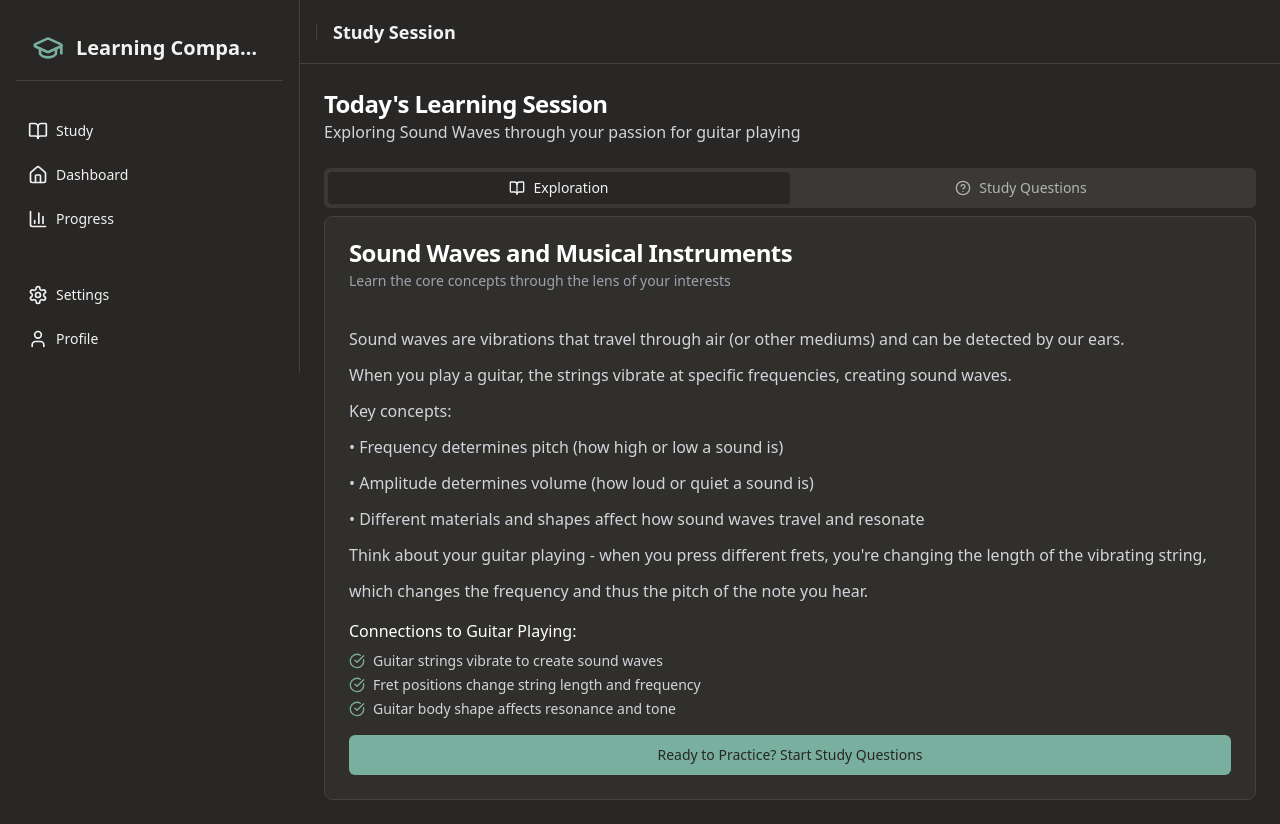
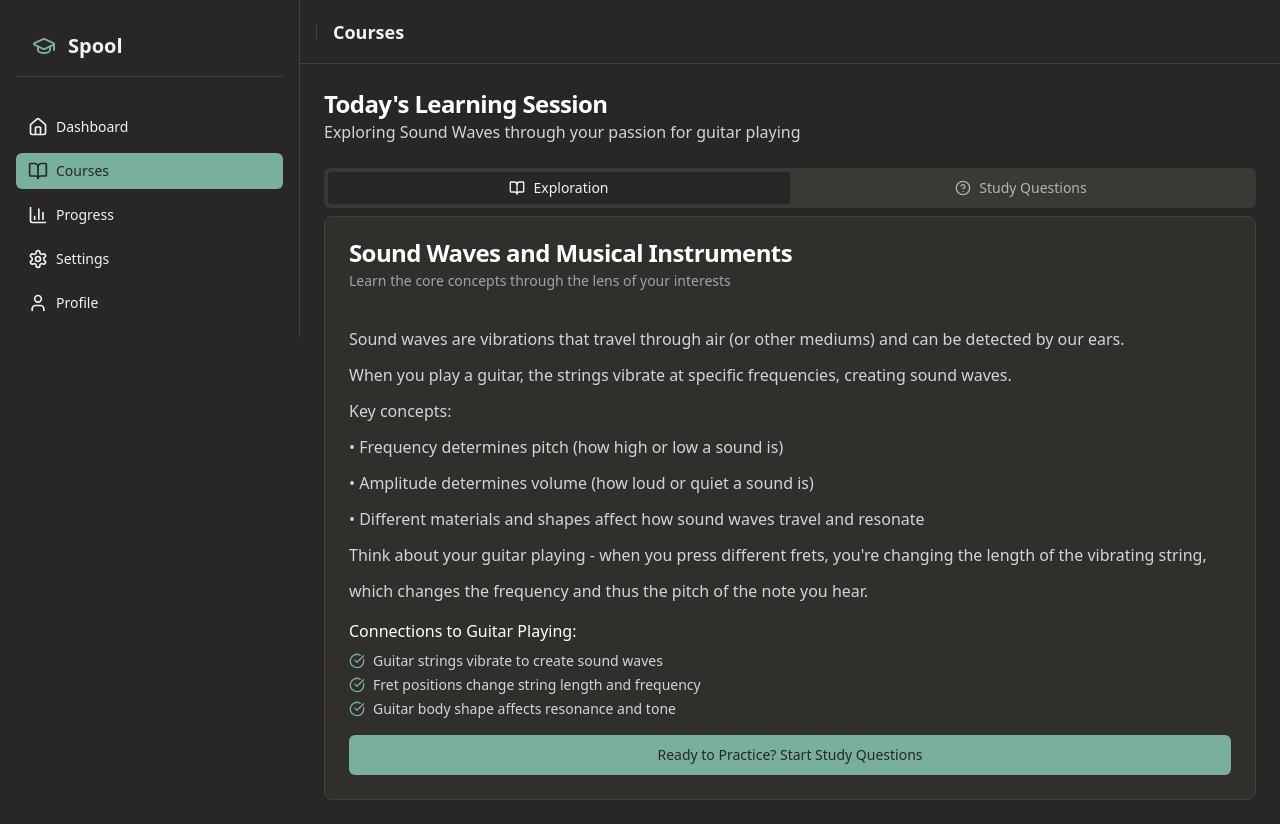
Before and after one commit to G2-Spool/Spool, a Next.js app: page / in a window 1280 px wide. Both pictures are taken after a click on the button "Skip & Use Demo Data". Built offline with nearby package versions, Linux system fonts and the light colour scheme.

Commit message:
improved side bar

```diff
--- a/components/app-sidebar.tsx
+++ b/components/app-sidebar.tsx
@@ -54,8 +54,8 @@ export function AppSidebar({ activeTab, onTabChange }: AppSidebarProps) {
     <Sidebar>
       <SidebarHeader className="border-b border-border/40 p-4">
         <div className="flex items-center space-x-2">
-          <GraduationCap className="h-6 w-6 text-primary" />
-          <span className="text-lg font-semibold text-foreground">Learning Companion</span>
+          <GraduationCap className="h-4 w-4 text-primary" />
+          <span className="text-lg font-semibold text-foreground">Spool</span>
         </div>
       </SidebarHeader>
       <SidebarContent>
--- a/components/onboarding-flow.tsx
+++ b/components/onboarding-flow.tsx
@@ -289,7 +289,7 @@ export function OnboardingFlow({ onComplete }: OnboardingFlowProps) {
         <CardHeader>
           <div className="flex items-center justify-between">
             <div>
-              <CardTitle>Welcome to Learning Companion</CardTitle>
+              <CardTitle>Welcome to Spool</CardTitle>
               <CardDescription>
                 Step {currentStep + 1} of {steps.length}: {steps[currentStep]}
               </CardDescription>
--- a/components/organisms/sidebar-navigation.tsx
+++ b/components/organisms/sidebar-navigation.tsx
@@ -1,6 +1,6 @@
 "use client"
 
-import { BookOpen, Home, BarChart3, Settings, User, GraduationCap } from "lucide-react"
+import { BookOpen, Home, BarChart3, Settings, User, GraduationCap, LucideIcon } from "lucide-react"
 import { Sidebar, SidebarBody, SidebarLink } from "@/components/ui/sidebar"
 import { motion } from "framer-motion"
 import Link from "next/link"
@@ -10,40 +10,47 @@ interface SidebarNavigationProps {
   onTabChange: (tab: string) => void
 }
 
+interface MenuItem {
+  label: string
+  value: string
+  href: string
+  icon: LucideIcon
+}
+
 export function SidebarNavigation({ activeTab, onTabChange }: SidebarNavigationProps) {
-  const menuItems = [
-    {
-      label: "Study",
-      value: "learning",
-      href: "#",
-      icon: <BookOpen className="text-sidebar-foreground h-5 w-5 flex-shrink-0" />
-    },
+  const menuItems: MenuItem[] = [
     {
       label: "Dashboard",
       value: "dashboard",
       href: "#",
-      icon: <Home className="text-sidebar-foreground h-5 w-5 flex-shrink-0" />
+      icon: Home
+    },
+    {
+      label: "Courses",
+      value: "learning",
+      href: "#",
+      icon: BookOpen
     },
     {
       label: "Progress",
       value: "visualization",
       href: "#",
-      icon: <BarChart3 className="text-sidebar-foreground h-5 w-5 flex-shrink-0" />
+      icon: BarChart3
     },
   ]
 
-  const bottomItems = [
+  const bottomItems: MenuItem[] = [
     {
       label: "Settings",
       value: "settings",
       href: "#",
-      icon: <Settings className="text-sidebar-foreground h-5 w-5 flex-shrink-0" />
+      icon: Settings
     },
     {
       label: "Profile",
       value: "profile",
       href: "#",
-      icon: <User className="text-sidebar-foreground h-5 w-5 flex-shrink-0" />
+      icon: User
     },
   ]
 
@@ -53,40 +60,55 @@ export function SidebarNavigation({ activeTab, onTabChange }: SidebarNavigationP
 
   return (
     <Sidebar>
-      <SidebarBody className="justify-between gap-10">
+      <SidebarBody className="justify-between gap-2">
         <div className="flex flex-col flex-1 overflow-y-auto overflow-x-hidden">
-          <div className="flex items-center space-x-3 p-4 border-b border-sidebar-border">
-            <GraduationCap className="h-8 w-8 text-primary flex-shrink-0" />
+          <div
+            className="flex items-center space-x-3 p-4 border-b border-sidebar-border cursor-pointer hover:bg-sidebar-accent transition-colors"
+            onClick={() => handleLinkClick("dashboard")}
+          >
+            <GraduationCap className="h-6 w-6 text-primary flex-shrink-0" />
             <motion.span
               className="text-xl font-bold text-sidebar-foreground truncate"
               initial={{ opacity: 0 }}
               animate={{ opacity: 1 }}
             >
-              Learning Companion
+              Spool
             </motion.span>
           </div>
 
           <div className="mt-8 flex flex-col gap-2">
-            {menuItems.map((item, idx) => (
+            {menuItems.map((item, idx) => {
+              const IconComponent = item.icon
+              return (
                 <SidebarLink
                   key={idx}
-                link={item}
+                  link={{
+                    ...item,
+                    icon: <IconComponent className={`h-5 w-5 flex-shrink-0 ${activeTab === item.value ? 'text-accent-foreground' : 'text-sidebar-foreground'}`} />
+                  }}
                   onClick={() => handleLinkClick(item.value)}
-                className={activeTab === item.value ? "bg-sidebar-accent text-sidebar-accent-foreground" : ""}
+                  className={activeTab === item.value ? "bg-accent text-accent-foreground font-medium" : ""}
                 />
-            ))}
+              )
+            })}
           </div>
         </div>
 
         <div className="flex flex-col gap-2">
-          {bottomItems.map((item, idx) => (
+          {bottomItems.map((item, idx) => {
+            const IconComponent = item.icon
+            return (
               <SidebarLink
                 key={idx}
-              link={item}
+                link={{
+                  ...item,
+                  icon: <IconComponent className={`h-5 w-5 flex-shrink-0 ${activeTab === item.value ? 'text-accent-foreground' : 'text-sidebar-foreground'}`} />
+                }}
                 onClick={() => handleLinkClick(item.value)}
-              className={activeTab === item.value ? "bg-sidebar-accent text-sidebar-accent-foreground" : ""}
+                className={activeTab === item.value ? "bg-accent text-accent-foreground font-medium" : ""}
               />
-          ))}
+            )
+          })}
         </div>
       </SidebarBody>
     </Sidebar>
--- a/components/pages/onboarding-page.tsx
+++ b/components/pages/onboarding-page.tsx
@@ -255,7 +255,7 @@ export function OnboardingPage({ onComplete }: OnboardingPageProps) {
 
   return (
     <OnboardingStep
-      title="Welcome to Learning Companion"
+      title="Welcome to Spool"
       description={steps[currentStep]}
       currentStep={currentStep}
       totalSteps={steps.length}
--- a/components/templates/main-layout.tsx
+++ b/components/templates/main-layout.tsx
@@ -14,7 +14,7 @@ export function MainLayout({ activeTab, onTabChange, children }: MainLayoutProps
   const getPageTitle = (tab: string) => {
     switch (tab) {
       case "learning":
-        return "Study Session"
+        return "Courses"
       case "dashboard":
         return "Dashboard"
       case "visualization":
@@ -24,7 +24,7 @@ export function MainLayout({ activeTab, onTabChange, children }: MainLayoutProps
       case "profile":
         return "Profile"
       default:
-        return "Learning Companion"
+        return "Spool"
     }
   }
 
--- a/components/ui/sidebar-demo.tsx
+++ b/components/ui/sidebar-demo.tsx
@@ -57,13 +57,13 @@ export function SidebarDemo() {
           <div>
             <SidebarLink
               link={{
-                label: "Learning Companion",
+                label: "Spool",
                 href: "#",
-                icon: (
-                  <div className="h-7 w-7 flex-shrink-0 rounded-full bg-primary flex items-center justify-center">
-                    <GraduationCap className="h-4 w-4 text-primary-foreground" />
-                  </div>
-                ),
+                                  icon: (
+                    <div className="h-5 w-5 flex-shrink-0 rounded-full bg-primary flex items-center justify-center">
+                      <GraduationCap className="h-3 w-3 text-primary-foreground" />
+                    </div>
+                  ),
               }}
             />
           </div>
@@ -83,7 +83,7 @@ export const Logo = () => {
         animate={{ opacity: 1 }}
         className="font-medium text-sidebar-foreground whitespace-pre"
       >
-        Learning Companion
+        Spool
       </motion.span>
     </div>
   );
--- a/components/ui/sidebar.tsx
+++ b/components/ui/sidebar.tsx
@@ -25,7 +25,7 @@ const SIDEBAR_COOKIE_NAME = "sidebar:state"
 const SIDEBAR_COOKIE_MAX_AGE = 60 * 60 * 24 * 7
 const SIDEBAR_WIDTH = "16rem"
 const SIDEBAR_WIDTH_MOBILE = "18rem"
-const SIDEBAR_WIDTH_ICON = "3rem"
+const SIDEBAR_WIDTH_ICON = "5rem"
 const SIDEBAR_KEYBOARD_SHORTCUT = "b"
 
 interface Links {
@@ -116,7 +116,7 @@ export const DesktopSidebar = ({
         className
       )}
       animate={{
-        width: animate ? (open ? "300px" : "60px") : "300px",
+        width: animate ? (open ? "300px" : "80px") : "300px",
       }}
       onMouseEnter={() => setOpen(true)}
       onMouseLeave={() => setOpen(false)}
```
Also changed, not shown: 1 other file (tests, documents, lock files or other folders). Lines whose indentation alone changed are shown as unchanged.
